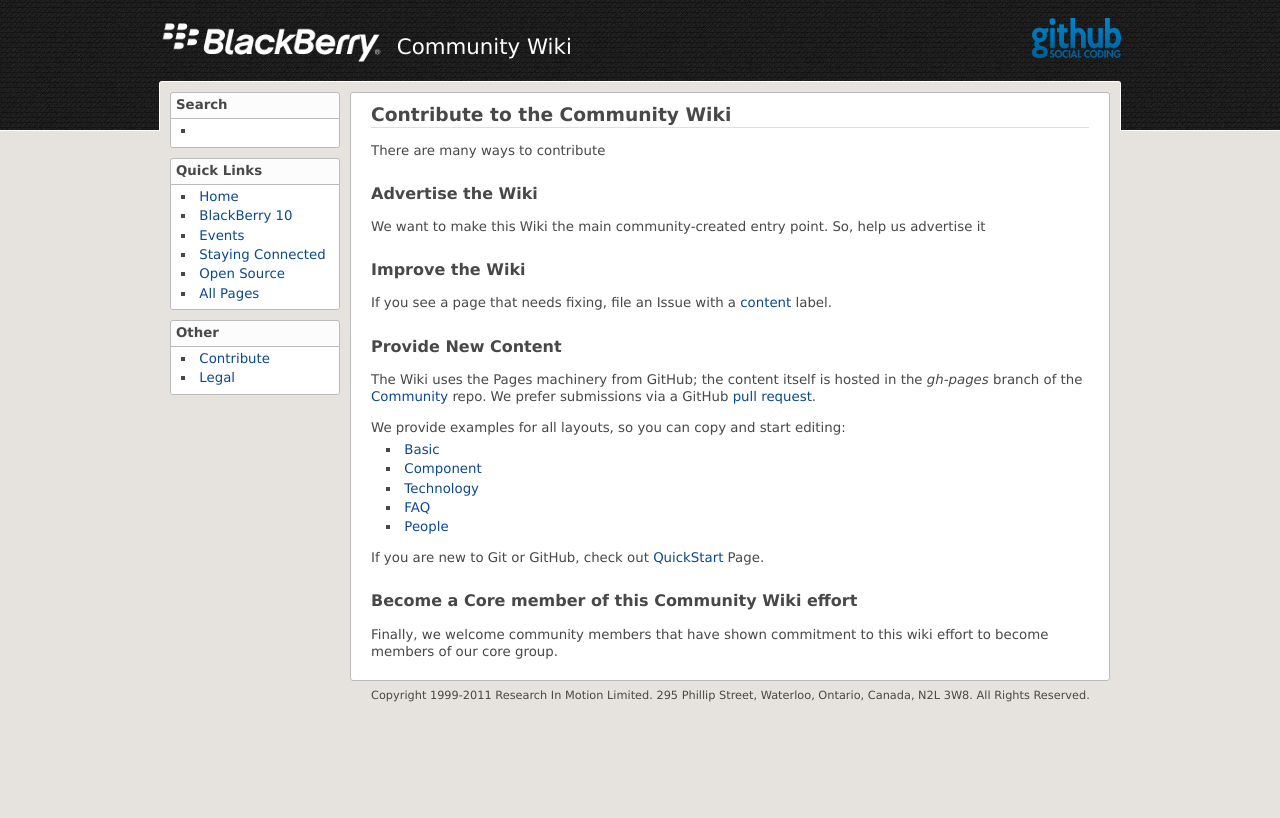
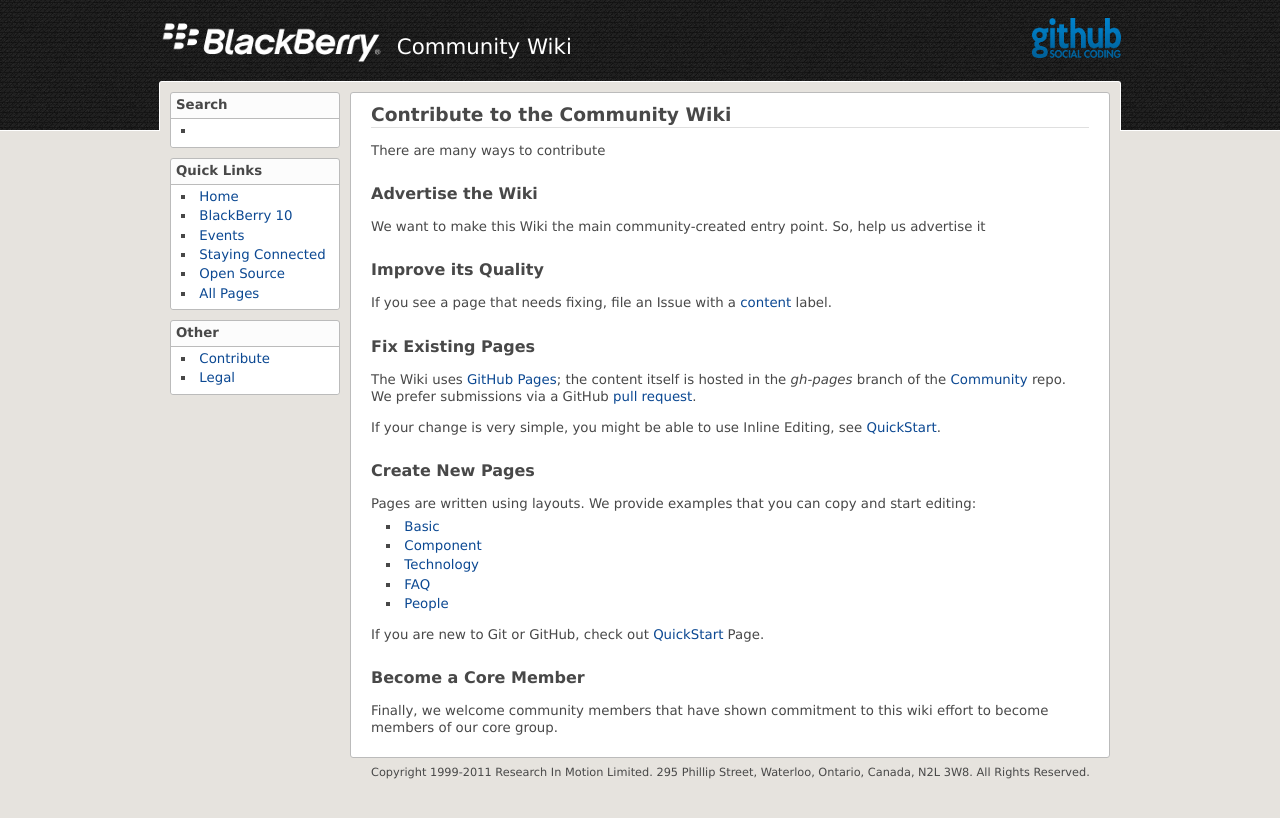
Before and after one commit to blackberry/Community, a Jekyll site: the page built from other/Contribute.md, in a window 1280 px wide. Shown: the top 818 px of the page. Built offline with Jekyll 4.4.1, drawn with Linux system fonts in a browser that asks for light colours.

Commit message:
Added references to Inline Editing

```diff
--- a/other/Contribute.md
+++ b/other/Contribute.md
@@ -11,18 +11,22 @@
 
 We want to make this Wiki the main community-created entry point.  So, help us advertise it
 
-### Improve the Wiki
+### Improve its Quality
 
 If you see a page that needs fixing, file an Issue with a
 [content](https://github.com/blackberry-community/Community/issues?labels=content) label.
 
-### Provide New Content
+### Fix Existing Pages
 
-The Wiki uses the Pages machinery from GitHub; the content itself is hosted in the *gh-pages*
+The Wiki uses [GitHub Pages](http://help.github.com/pages/); the content itself is hosted in the *gh-pages*
 branch of the [Community](https://github.com/BlackBerry-Community/Community/tree/master) repo.
 We prefer submissions via a GitHub [pull request](http://help.github.com/send-pull-requests/).
 
-We provide examples for all layouts, so you can copy and start editing:
+If your change is very simple, you might be able to use Inline Editing, see [QuickStart](QuickStart.html).
+
+### Create New Pages
+
+Pages are written using layouts.  We provide examples that you can  copy and start editing:
 * [Basic](example-basic.html)
 * [Component](example-component.html)
 * [Technology](example-technology.html)
@@ -31,6 +35,6 @@
 
 If you are new to Git or GitHub, check out [QuickStart](QuickStart.html) Page.
 
-### Become a Core member of this Community Wiki effort
+### Become a Core Member
 
 Finally, we welcome community members that have shown commitment to this wiki effort to become members of our core group.
```
Also changed, not shown: other/QuickStart.md (+12 -1 lines).
